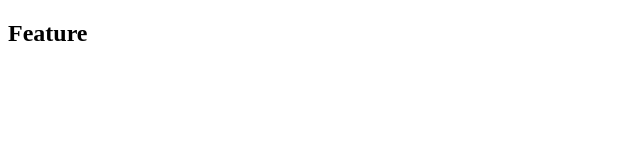
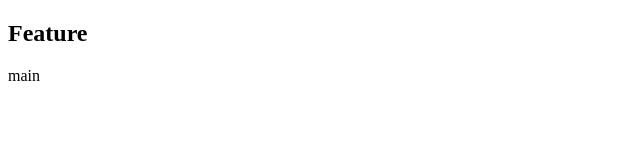
Before and after one commit to meitsang/Jump-git-prac, a plain HTML site: page index.html in a window 1280 px wide. Shown: the full height of the page, 0-640 px from the left. Drawn offline with Linux system fonts and the light colour scheme.

Commit message:
main stuff

```diff
--- a/index.html
+++ b/index.html
@@ -10,5 +10,8 @@
   <section class="feature">
     <h2>Feature</h2>
   </section>
+<section class="main">
+  <p>main</p>
+</section>
 </body>
 </html>
```
